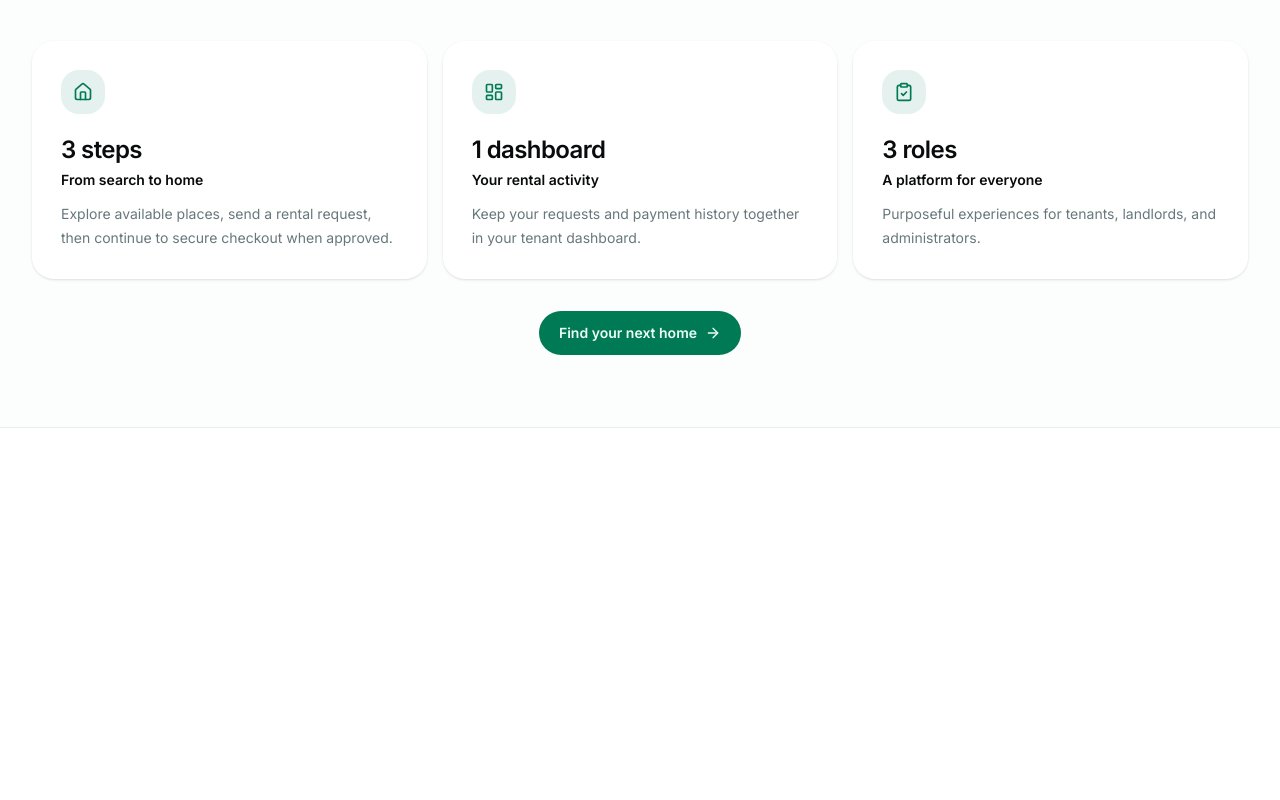
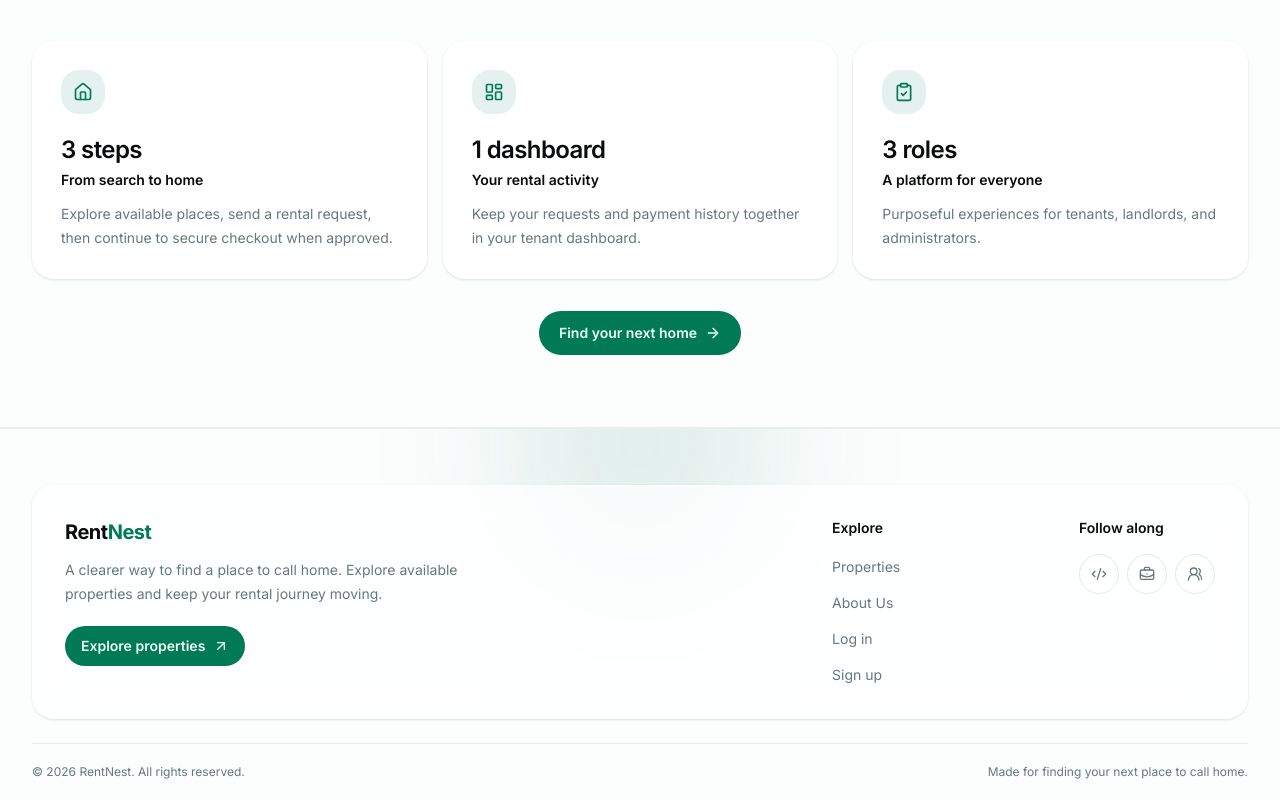
Before and after one commit to mjh-shikder/A05-Level-2-RentNest_Frontend, a Next.js app: page / in a window 1280 px wide. Shown: the part 1077-1877 px from the top of the page. Before the commit the page ends 1505 px from the top, so only its background shows below. Built offline with nearby package versions, Linux system fonts and the light colour scheme; no server answers.

Commit message:
feat: footer

```diff
--- a/app/(authGroup)/_authActions/authActions.ts
+++ b/app/(authGroup)/_authActions/authActions.ts
@@ -214,10 +214,6 @@ export const registerAction = async (
       };
     }
 
-    return {
-      message: responseMessage || "Registration successful. You can now log in.",
-      success: true,
-      };
   } catch {
     const error = "Could not connect to the server. Please try again.";
     return {
@@ -226,4 +222,6 @@ export const registerAction = async (
       success: false,
     };
   }
+
+  redirect("/login");
 };
--- a/app/layout.tsx
+++ b/app/layout.tsx
@@ -4,6 +4,8 @@ import "./globals.css";
 import { cn } from "@/lib/utils";
 import { Toaster } from "@/components/ui/sonner";
 import Navbar from "@/components/shared/Navbar";
+import Footer from "@/components/shared/Footer";
+import RouteAwareFooter from "@/components/shared/RouteAwareFooter";
 import ThemeProvider from "@/components/shared/ThemeProvider";
 import { Suspense } from "react";
 
@@ -35,6 +37,11 @@ export default function RootLayout({ children }: LayoutProps<"/">) {
             <Navbar />
           </Suspense>
           {children}
+          <Suspense fallback={null}>
+            <RouteAwareFooter>
+              <Footer />
+            </RouteAwareFooter>
+          </Suspense>
           <Toaster position="top-right" richColors />
         </ThemeProvider>
       </body>
--- /dev/null
+++ b/components/shared/Footer.tsx
@@ -0,0 +1,123 @@
+import Link from "next/link";
+import {
+  ArrowUpRight,
+  BriefcaseBusiness,
+  CodeXml,
+  UsersRound,
+} from "lucide-react";
+
+const projectUrl =
+  "https://github.com/mjh-shikder/A05-Level-2-RentNest_Frontend";
+
+const socialLinks = [
+  { label: "GitHub", icon: CodeXml },
+  { label: "LinkedIn", icon: BriefcaseBusiness },
+  { label: "Facebook", icon: UsersRound },
+];
+
+const Footer = () => {
+  const year = new Date().getFullYear();
+
+  return (
+    <footer className="relative mt-auto overflow-hidden border-t border-border/70 bg-muted/20">
+      <div
+        aria-hidden="true"
+        className="pointer-events-none absolute -top-32 left-1/2 size-72 -translate-x-1/2 rounded-full bg-primary/10 blur-3xl"
+      />
+      <div className="relative mx-auto w-full max-w-7xl px-4 pb-5 pt-10 sm:px-6 sm:pt-14 lg:px-8">
+        <div className="grid gap-10 rounded-3xl border border-white/30 bg-background/70 p-6 shadow-sm backdrop-blur-xl dark:bg-card/70 sm:p-8 lg:grid-cols-[1.3fr_0.7fr] lg:gap-14">
+          <div className="flex flex-col items-start">
+            <Link
+              href="/"
+              className="text-xl font-bold tracking-tight text-foreground focus-visible:outline-none focus-visible:ring-2 focus-visible:ring-ring"
+            >
+              Rent<span className="text-primary">Nest</span>
+            </Link>
+            <p className="mt-3 max-w-md text-sm leading-6 text-muted-foreground">
+              A clearer way to find a place to call home. Explore available
+              properties and keep your rental journey moving.
+            </p>
+            <Link
+              href="/properties"
+              className="mt-5 inline-flex min-h-10 items-center gap-2 rounded-full bg-primary px-4 py-2 text-sm font-semibold text-primary-foreground transition-colors hover:bg-primary/90 focus-visible:outline-none focus-visible:ring-2 focus-visible:ring-ring focus-visible:ring-offset-2"
+            >
+              Explore properties
+              <ArrowUpRight aria-hidden="true" className="size-4" />
+            </Link>
+          </div>
+
+          <div className="grid grid-cols-2 gap-8 sm:grid-cols-[1fr_auto]">
+            <nav aria-label="Footer navigation">
+              <h2 className="text-sm font-semibold text-foreground">
+                Explore
+              </h2>
+              <ul className="mt-4 space-y-3">
+                <li>
+                  <Link
+                    href="/properties"
+                    className="text-sm text-muted-foreground transition-colors hover:text-foreground focus-visible:outline-none focus-visible:ring-2 focus-visible:ring-ring"
+                  >
+                    Properties
+                  </Link>
+                </li>
+                <li>
+                  <Link
+                    href="/about"
+                    className="text-sm text-muted-foreground transition-colors hover:text-foreground focus-visible:outline-none focus-visible:ring-2 focus-visible:ring-ring"
+                  >
+                    About Us
+                  </Link>
+                </li>
+                <li>
+                  <Link
+                    href="/login"
+                    className="text-sm text-muted-foreground transition-colors hover:text-foreground focus-visible:outline-none focus-visible:ring-2 focus-visible:ring-ring"
+                  >
+                    Log in
+                  </Link>
+                </li>
+                <li>
+                  <Link
+                    href="/register"
+                    className="text-sm text-muted-foreground transition-colors hover:text-foreground focus-visible:outline-none focus-visible:ring-2 focus-visible:ring-ring"
+                  >
+                    Sign up
+                  </Link>
+                </li>
+              </ul>
+            </nav>
+
+            <div>
+              <h2 className="text-sm font-semibold text-foreground">
+                Follow along
+              </h2>
+              <ul className="mt-4 flex flex-wrap gap-2">
+                {socialLinks.map(({ label, icon: Icon }) => (
+                  <li key={label}>
+                    <a
+                      href={projectUrl}
+                      target="_blank"
+                      rel="noreferrer"
+                      aria-label={`RentNest on ${label}`}
+                      title={label}
+                      className="flex size-10 items-center justify-center rounded-full border border-border bg-background text-muted-foreground transition-colors hover:border-primary/40 hover:bg-primary/10 hover:text-primary focus-visible:outline-none focus-visible:ring-2 focus-visible:ring-ring"
+                    >
+                      <Icon aria-hidden="true" className="size-4" />
+                    </a>
+                  </li>
+                ))}
+              </ul>
+            </div>
+          </div>
+        </div>
+
+        <div className="mt-6 flex flex-col gap-2 border-t border-border/70 pt-5 text-xs text-muted-foreground sm:flex-row sm:items-center sm:justify-between">
+          <p>© {year} RentNest. All rights reserved.</p>
+          <p>Made for finding your next place to call home.</p>
+        </div>
+      </div>
+    </footer>
+  );
+};
+
+export default Footer;
--- /dev/null
+++ b/components/shared/RouteAwareFooter.tsx
@@ -0,0 +1,14 @@
+"use client";
+
+import type { ReactNode } from "react";
+import { usePathname } from "next/navigation";
+
+const RouteAwareFooter = ({ children }: { children: ReactNode }) => {
+  const pathname = usePathname();
+
+  if (pathname === "/login" || pathname === "/register") return null;
+
+  return children;
+};
+
+export default RouteAwareFooter;
```
